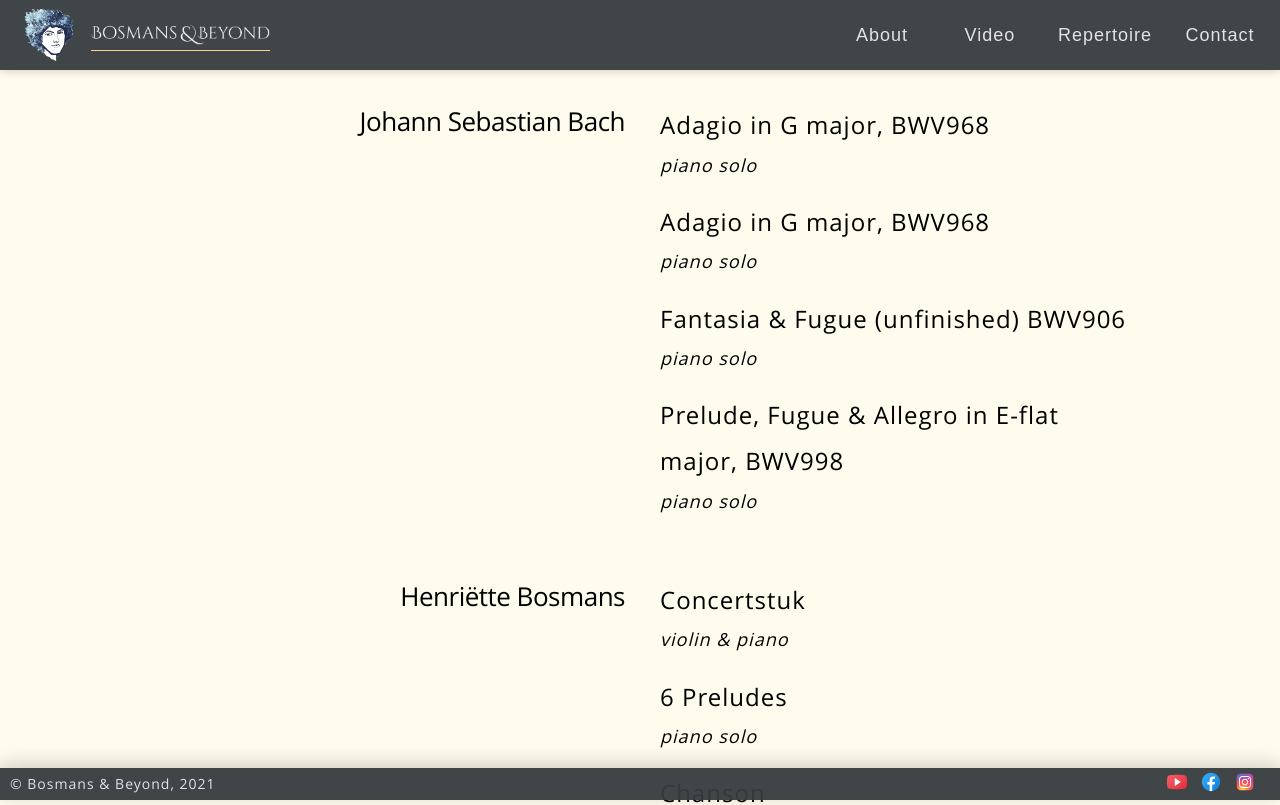
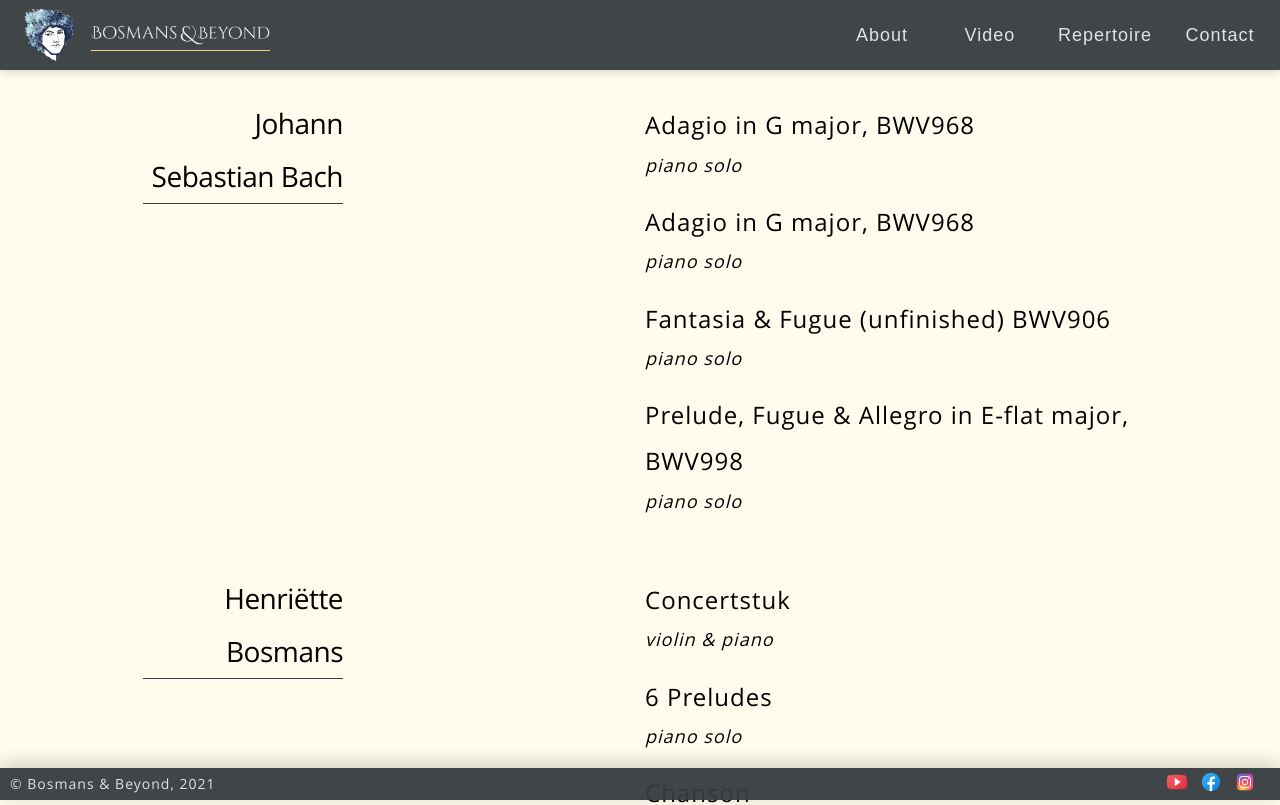
Before and after one commit to BKmetoff/bosmans-and-beyond, a React (Create React App) app: page /repertoire in a window 1280 px wide. Shown: the top 805 px of the page. Built offline with nearby package versions, Linux system fonts and the light colour scheme.

Commit message:
refactor: improve code style & update piece title style

```diff
--- a/src/components/Repertoire.js
+++ b/src/components/Repertoire.js
@@ -6,17 +6,18 @@ import { SectionWrapper, MotionWrapper } from './backbone/Wrapper'
 import { Title, Text } from './backbone/Text'
 import Sheet from './backbone/Sheet'
 
-const ListContainer = styled.ul``
+const ListContainer = styled.ul`
+	display: flex;
+	flex-direction: column;
+`
 
-const PieceTitle = styled(Title)`
-	font-size: 26px;
-	border: none;
+const TitleWrapper = styled.div`
 	width: 50%;
-	align-self: flex-start;
+	text-align: right;
 
 	@media (max-width: 768px) {
-		font-size: 28px;
-		width: auto;
+		width: 100%;
+		text-align: left;
 	}
 `
 
@@ -27,11 +28,11 @@ const DescriptionContainer = styled.div`
 	}
 `
 
-const PieceDescriptionWrapper = styled.div`
+const DescriptionWrapper = styled.div`
 	margin-bottom: ${Theme.margin.S};
 `
 
-const PieceDescription = styled(Text)`
+const Description = styled(Text)`
 	font-size: 24px;
 	font-weight: 300;
 	padding: ${Theme.padding.XXS};
@@ -55,29 +56,43 @@ const PieceDescription = styled(Text)`
 		`}
 `
 
+function PieceAuthor(author) {
+	return (
+		<TitleWrapper>
+			<Title listTitle>{author}</Title>
+		</TitleWrapper>
+	)
+}
+
+function PieceDescription({ title, type }, index) {
+	return (
+		<DescriptionWrapper key={index}>
+			<Description>{title}</Description>
+			<Description pieceType>{type}</Description>
+		</DescriptionWrapper>
+	)
+}
+
+function PiecesPerAuthor({ author, pieces }, index) {
+	return (
+		<Sheet key={index}>
+			{PieceAuthor(author)}
+			<DescriptionContainer>
+				{pieces.map((piece, index) => {
+					return PieceDescription(piece, index)
+				})}
+			</DescriptionContainer>
+		</Sheet>
+	)
+}
+
 export default function Repertoire({ repertoire }) {
 	return (
 		<MotionWrapper>
 			<SectionWrapper>
 				<ListContainer>
 					{repertoire.map((entry, index) => {
-						return (
-							<Sheet key={index}>
-								<PieceTitle listTitle>{entry.author}</PieceTitle>
-								<DescriptionContainer>
-									{entry.pieces.map((piece, index) => {
-										return (
-											<PieceDescriptionWrapper key={index}>
-												<PieceDescription>{piece.title}</PieceDescription>
-												<PieceDescription pieceType>
-													{piece.type}
-												</PieceDescription>
-											</PieceDescriptionWrapper>
-										)
-									})}
-								</DescriptionContainer>
-							</Sheet>
-						)
+						return PiecesPerAuthor(entry, index)
 					})}
 				</ListContainer>
 			</SectionWrapper>
```
